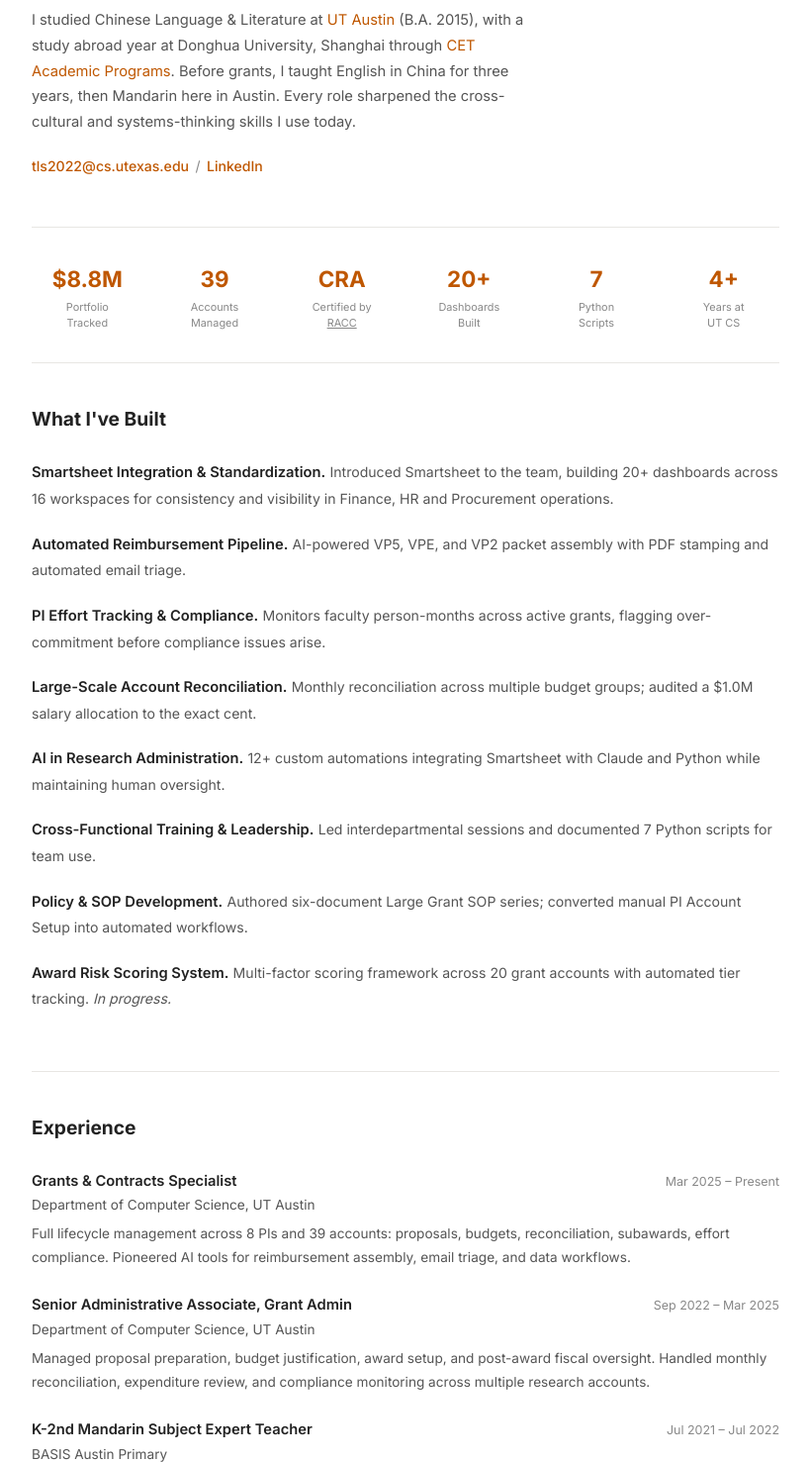
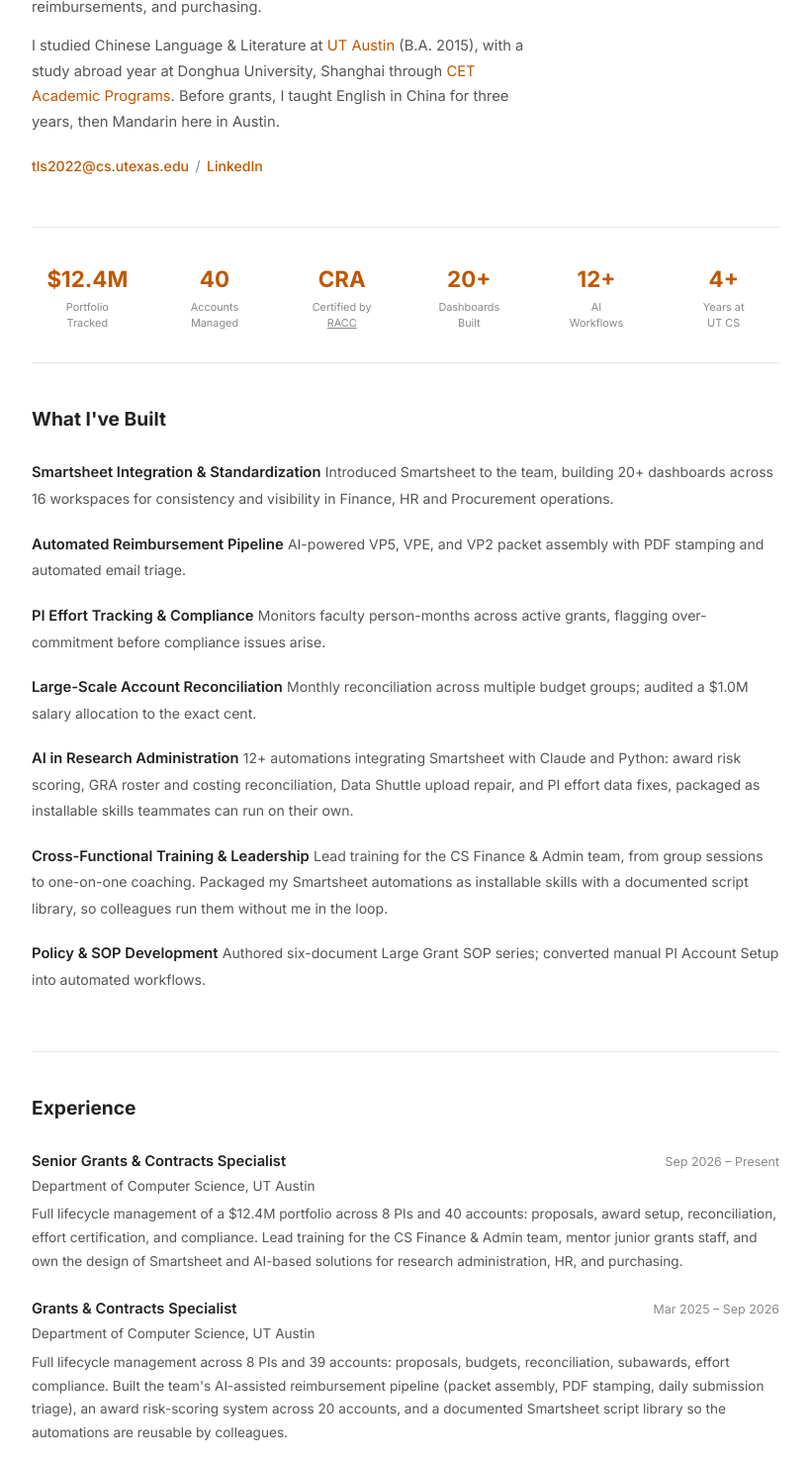
Before and after one commit to tyra-person/tyra-person.github.io, a plain HTML site: page index.html in a window 1280 px wide. Shown: the part 414-1891 px from the top of the page at 99% size, without its empty margins (230-1049 px from the left). Drawn offline with Linux system fonts and the light colour scheme.

Commit message:
Add files via upload

```diff
--- a/index.html
+++ b/index.html
@@ -127,7 +127,7 @@
   <div class="container">
     <a href="#" class="name">Tyra Person</a>
     <div class="links">
-      <a href="#impact">Impact</a>
+      <a href="#impact">What I've Built</a>
       <a href="#experience">Experience</a>
       <a href="#skills">Skills</a>
     </div>
@@ -142,9 +142,9 @@
     <div class="intro-text">
       <h1>Tyra Person</h1>
       <div class="title">Senior Grants & Contracts Specialist, CRA</div>
-      <p>I'm a Certified Research Administrator in the <a href="https://www.cs.utexas.edu/" target="_blank">Department of Computer Science</a> at the <a href="https://www.utexas.edu/" target="_blank">University of Texas at Austin</a>, where I manage an $8.8M research portfolio across 8 PIs supporting work in systems, robotics, and AI.</p>
-      <p>I pair grants expertise with practical automation, building 20+ Smartsheet dashboards, 12+ AI-powered workflows, and Python scripts that have reshaped how our team operates.</p>
-      <p>I studied Chinese Language &amp; Literature at <a href="https://www.utexas.edu/" target="_blank">UT Austin</a> (B.A. 2015), with a study abroad year at Donghua University, Shanghai through <a href="https://cetacademicprograms.com/" target="_blank">CET Academic Programs</a>. Before grants, I taught English in China for three years, then Mandarin here in Austin. Every role sharpened the cross-cultural and systems-thinking skills I use today.</p>
+      <p>I'm a Certified Research Administrator in the <a href="https://www.cs.utexas.edu/" target="_blank">Department of Computer Science</a> at the <a href="https://www.utexas.edu/" target="_blank">University of Texas at Austin</a>, where I manage a $12.4M research portfolio across 8 PIs supporting work in systems, robotics, and AI.</p>
+      <p>I pair grants expertise with practical automation, building 20+ Smartsheet dashboards, 12+ AI-powered workflows, and Python scripts that streamline our team's internal processes for HR hiring, travel reimbursements, and purchasing.</p>
+      <p>I studied Chinese Language &amp; Literature at <a href="https://www.utexas.edu/" target="_blank">UT Austin</a> (B.A. 2015), with a study abroad year at Donghua University, Shanghai through <a href="https://cetacademicprograms.com/" target="_blank">CET Academic Programs</a>. Before grants, I taught English in China for three years, then Mandarin here in Austin.</p>
       <div class="link-row">
         <a href="mailto:tls2022@cs.utexas.edu">tls2022@cs.utexas.edu</a><span class="sep">/</span>
         <a href="https://www.linkedin.com/in/tlskinner1994/" target="_blank">LinkedIn</a>
@@ -158,11 +158,11 @@
 <div class="stats">
   <div class="stats-grid">
     <div>
-      <div class="stat-num">$8.8M</div>
+      <div class="stat-num">$12.4M</div>
       <div class="stat-label">Portfolio<br>Tracked</div>
     </div>
     <div>
-      <div class="stat-num">39</div>
+      <div class="stat-num">40</div>
       <div class="stat-label">Accounts<br>Managed</div>
     </div>
     <div>
@@ -174,8 +174,8 @@
       <div class="stat-label">Dashboards<br>Built</div>
     </div>
     <div>
-      <div class="stat-num">7</div>
-      <div class="stat-label">Python<br>Scripts</div>
+      <div class="stat-num">12+</div>
+      <div class="stat-label">AI<br>Workflows</div>
     </div>
     <div>
       <div class="stat-num">4+</div>
@@ -189,36 +189,32 @@
   <h2>What I've Built</h2>
 
   <div class="impact-item">
-    <h3>Smartsheet Integration & Standardization.</h3>
+    <h3>Smartsheet Integration & Standardization</h3>
     <p>Introduced Smartsheet to the team, building 20+ dashboards across 16 workspaces for consistency and visibility in Finance, HR and Procurement operations.</p>
   </div>
   <div class="impact-item">
-    <h3>Automated Reimbursement Pipeline.</h3>
+    <h3>Automated Reimbursement Pipeline</h3>
     <p>AI-powered VP5, VPE, and VP2 packet assembly with PDF stamping and automated email triage.</p>
   </div>
   <div class="impact-item">
-    <h3>PI Effort Tracking & Compliance.</h3>
+    <h3>PI Effort Tracking & Compliance</h3>
     <p>Monitors faculty person-months across active grants, flagging over-commitment before compliance issues arise.</p>
   </div>
   <div class="impact-item">
-    <h3>Large-Scale Account Reconciliation.</h3>
+    <h3>Large-Scale Account Reconciliation</h3>
     <p>Monthly reconciliation across multiple budget groups; audited a $1.0M salary allocation to the exact cent.</p>
   </div>
   <div class="impact-item">
-    <h3>AI in Research Administration.</h3>
-    <p>12+ custom automations integrating Smartsheet with Claude and Python while maintaining human oversight.</p>
+    <h3>AI in Research Administration</h3>
+    <p>12+ automations integrating Smartsheet with Claude and Python: award risk scoring, GRA roster and costing reconciliation, Data Shuttle upload repair, and PI effort data fixes, packaged as installable skills teammates can run on their own.</p>
   </div>
   <div class="impact-item">
-    <h3>Cross-Functional Training & Leadership.</h3>
-    <p>Led interdepartmental sessions and documented 7 Python scripts for team use.</p>
+    <h3>Cross-Functional Training & Leadership</h3>
+    <p>Lead training for the CS Finance &amp; Admin team, from group sessions to one-on-one coaching. Packaged my Smartsheet automations as installable skills with a documented script library, so colleagues run them without me in the loop.</p>
   </div>
   <div class="impact-item">
-    <h3>Policy & SOP Development.</h3>
+    <h3>Policy & SOP Development</h3>
     <p>Authored six-document Large Grant SOP series; converted manual PI Account Setup into automated workflows.</p>
-  </div>
-  <div class="impact-item">
-    <h3>Award Risk Scoring System.</h3>
-    <p>Multi-factor scoring framework across 20 grant accounts with automated tier tracking. <em>In progress.</em></p>
   </div>
 </div>
 
@@ -228,11 +224,20 @@
 
   <div class="exp-item">
     <div class="exp-header">
-      <span class="exp-role">Grants & Contracts Specialist</span>
-      <span class="exp-date">Mar 2025 &ndash; Present</span>
+      <span class="exp-role">Senior Grants & Contracts Specialist</span>
+      <span class="exp-date">Sep 2026 &ndash; Present</span>
     </div>
     <div class="exp-org">Department of Computer Science, UT Austin</div>
-    <div class="exp-desc">Full lifecycle management across 8 PIs and 39 accounts: proposals, budgets, reconciliation, subawards, effort compliance. Pioneered AI tools for reimbursement assembly, email triage, and data workflows.</div>
+    <div class="exp-desc">Full lifecycle management of a $12.4M portfolio across 8 PIs and 40 accounts: proposals, award setup, reconciliation, effort certification, and compliance. Lead training for the CS Finance &amp; Admin team, mentor junior grants staff, and own the design of Smartsheet and AI-based solutions for research administration, HR, and purchasing.</div>
+  </div>
+
+  <div class="exp-item">
+    <div class="exp-header">
+      <span class="exp-role">Grants & Contracts Specialist</span>
+      <span class="exp-date">Mar 2025 &ndash; Sep 2026</span>
+    </div>
+    <div class="exp-org">Department of Computer Science, UT Austin</div>
+    <div class="exp-desc">Full lifecycle management across 8 PIs and 39 accounts: proposals, budgets, reconciliation, subawards, effort compliance. Built the team's AI-assisted reimbursement pipeline (packet assembly, PDF stamping, daily submission triage), an award risk-scoring system across 20 accounts, and a documented Smartsheet script library so the automations are reusable by colleagues.</div>
   </div>
 
   <div class="exp-item">
@@ -275,6 +280,15 @@
       <span class="exp-date">Apr 2016 &ndash; May 2018</span>
     </div>
     <div class="exp-org">Best Learning English, Jinan, China</div>
+  </div>
+
+  <div class="exp-item">
+    <div class="exp-header">
+      <span class="exp-role">Study Abroad Credit Assistant</span>
+      <span class="exp-date">Jan 2013 &ndash; Dec 2015</span>
+    </div>
+    <div class="exp-org">International Office, UT Austin</div>
+    <div class="exp-desc">Managed applications, admissions, and post-acceptance records for study abroad students. Processed credit transfers and course equivalents in MyCA in line with Study Abroad Office, Registrar, and GIAC policies.</div>
   </div>
 </div>
 
@@ -332,8 +346,6 @@
       <span class="tag">Mandarin Chinese</span>
       <span class="tag">Cross-Cultural Communication</span>
       <span class="tag">Process Design</span>
-      <span class="tag">Stakeholder Management</span>
-      <span class="tag">Team Collaboration</span>
     </div>
   </div>
 </div>
```
